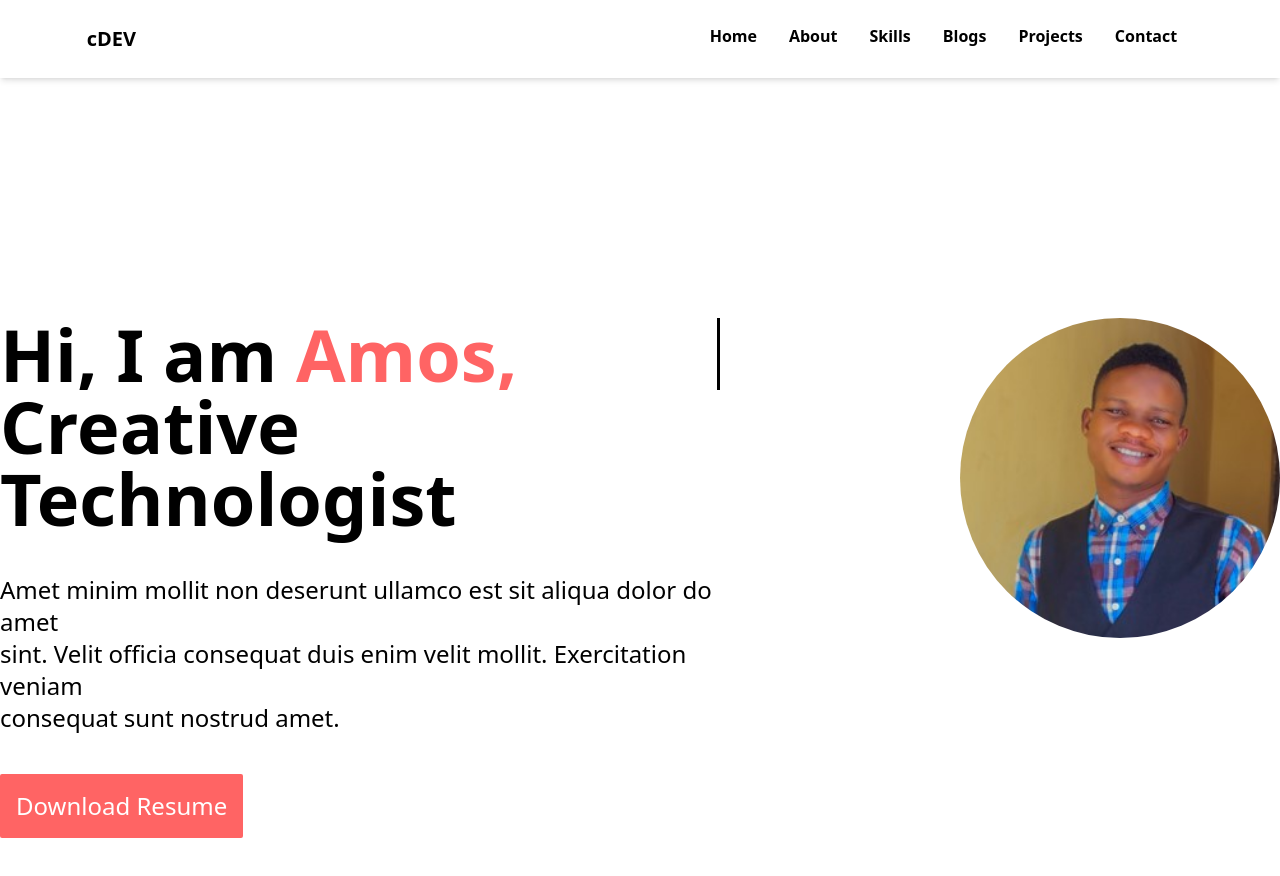
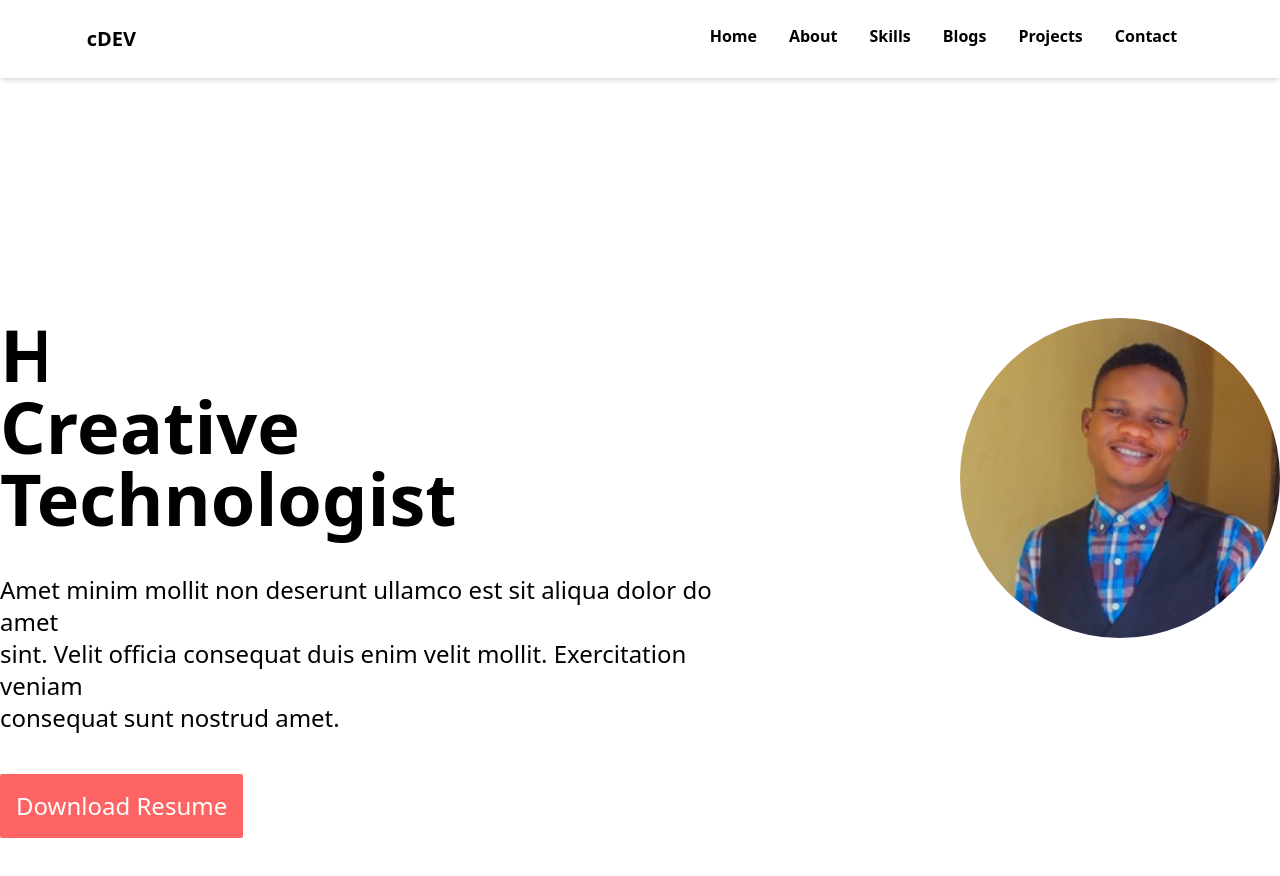
Before and after one commit to CreativeArm/Portfolio, a React (Vite) app: page / in a window 1280 px wide. Shown: the top 876 px of the page. Built offline with nearby package versions, Linux system fonts and the light colour scheme.

Commit message:
third commit

```diff
--- a/src/index.css
+++ b/src/index.css
@@ -9,7 +9,7 @@
 }
 
 
-/* @keyframes typing {
+@keyframes typing {
     0% {
       width: 0;
     }
@@ -28,7 +28,7 @@
     50% {
       border-color: black;
     }
-  } */
+  }
 
   .typing-effect {
     overflow: hidden;
```
